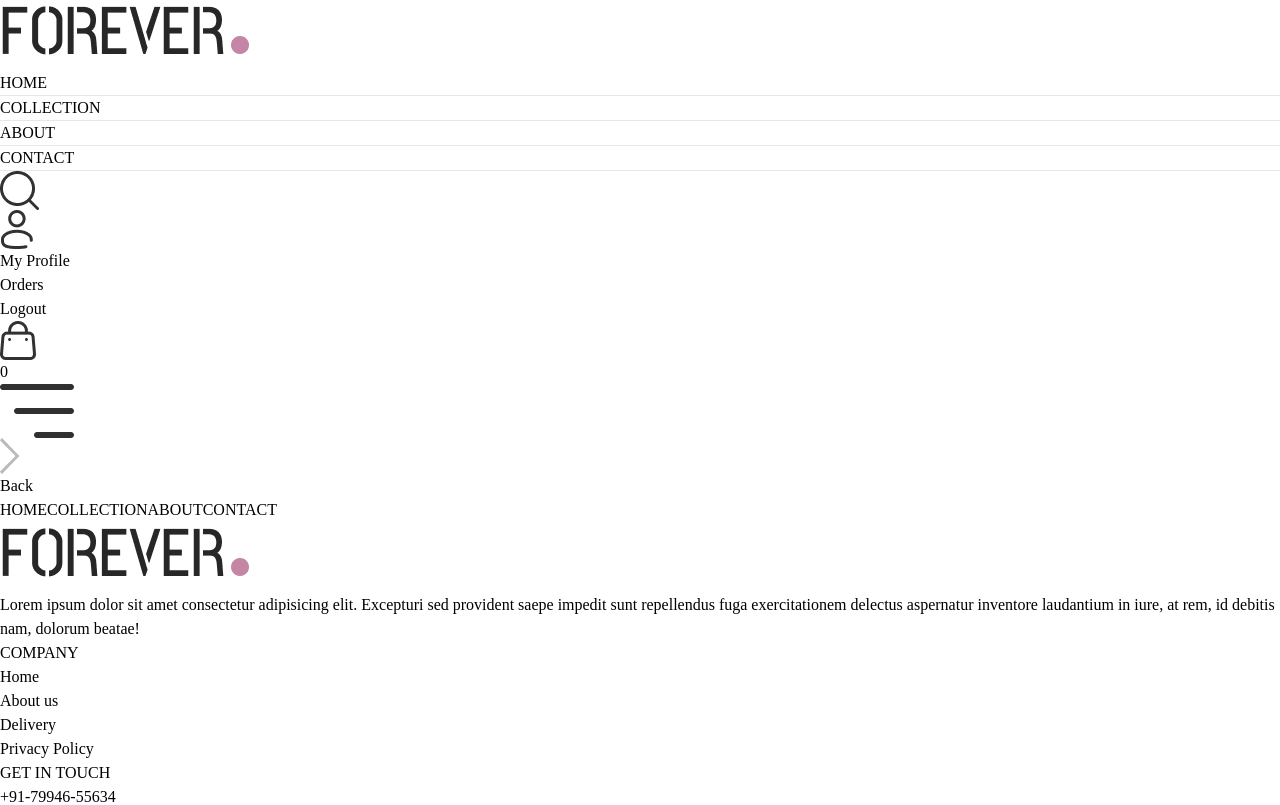
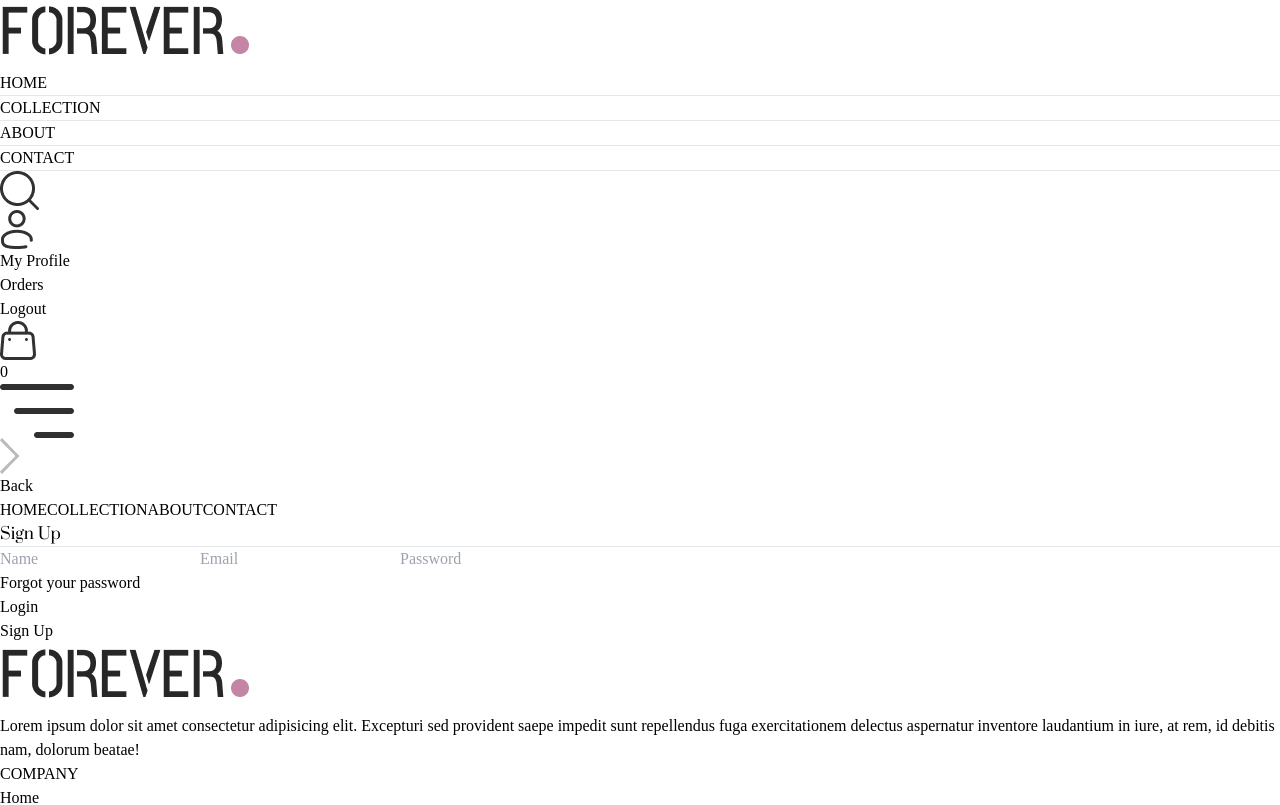
Before and after one commit to Goutham-IITJ/E-commerce-platform, a React (Vite) app in the folder frontend/: page /login in a window 1280 px wide. Shown: the top 805 px of the page. Built offline with nearby package versions, Linux system fonts and the light colour scheme.

Commit message:
login page

```diff
--- a/frontend/src/components/Navbar.jsx
+++ b/frontend/src/components/Navbar.jsx
@@ -35,7 +35,7 @@
                 <img onClick={()=>setShowSearch(true)} src={assets.search_icon} className='w-5 cursor-pointer' alt="" />
 
                 <div className='group relative'>
-                    <img src={assets.profile_icon} className='w-5 cursor-pointer' alt="" />
+                    <Link to='/login'><img src={assets.profile_icon} className='w-5 cursor-pointer' alt="" /></Link>
                     <div className='group-hover:block hidden absolute dropdown-menu right-0 pt-4'>
                         <div className='flex flex-col gap-2 w-36 py-3 px-5 bg-slate-100 text-gray-500 rounded'>
                             <p className='cursor-pointer hover:text-black'>My Profile</p>
--- a/frontend/src/pages/Login.jsx
+++ b/frontend/src/pages/Login.jsx
@@ -1,7 +1,32 @@
-import React from "react";
+import React, { useState } from 'react'
 
 const login = () => {
-  return <div></div>;
-};
 
-export default login;
+  const [currentState, setCurrentState] = useState('Sign Up');
+  const onSubmitHandler = async(event)=>{
+    event.preventDefault();
+  }
+
+  return (
+    <form onSubmit={onSubmitHandler} className='flex flex-col items-center w-[90%] sm:max-w-96 m-auto mt-14 gap-4 text-gray-800' action="">
+      <div className='inline-flex items-center gap-2 mb-2 mt-10'>
+        <p className='prata-regular text-3xl'>{currentState}</p>
+        <hr className='border-none h-[1.5px] w-8 bg-gray-800' />
+      </div>
+      {currentState==='Login'?'':<input type="text" className='w-full px-3 py-2 border border-gray-800 ' placeholder='Name' required />}
+      <input type="email" className='w-full px-3 py-2 border border-gray-800 ' placeholder='Email' required />
+      <input type="password" className='w-full px-3 py-2 border border-gray-800 ' placeholder='Password' required />
+      <div className='w-full flex justify-between text-sm mt-[-8px]'>
+        <p className='cursor-pointer'>Forgot your password</p>
+        {
+          currentState==='Login'
+          ?<p onClick={()=>setCurrentState('Sign Up')} className='cursor-pointer'>Create Account</p>
+          :<p onClick={()=>setCurrentState('Login')} className='cursor-pointer'>Login</p>
+        }
+      </div>
+      <button className='bg-black text-white font-light px-8 py-2 mt-4'>{currentState==='Login'?'Sign In':'Sign Up'}</button>
+    </form>
+  )
+}
+
+export default login
```
